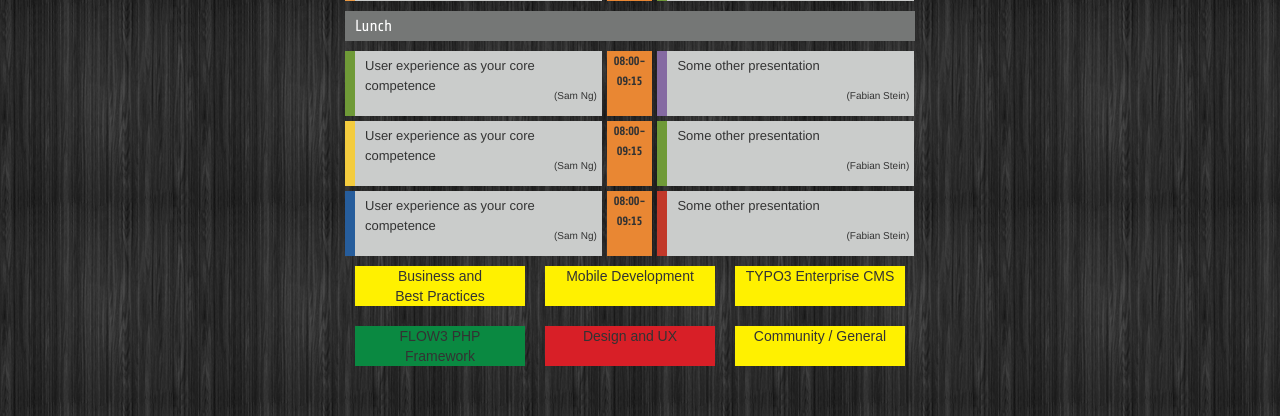
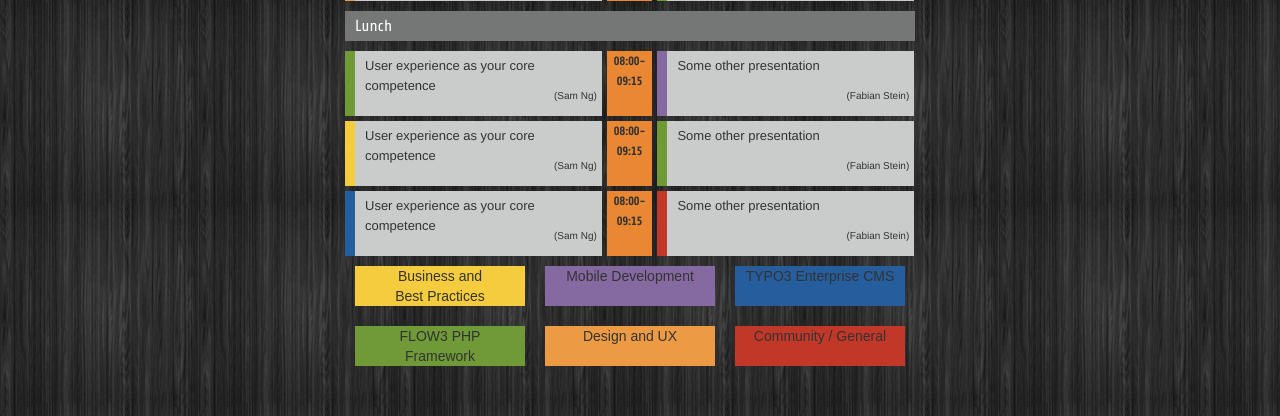
Before and after one commit to MultimediaOn10/t3con, a PHP site: page /oneuri/Theme_Entwurf/index.html in a window 1280 px wide. Shown: the part 594-1010 px from the top of the page. Run offline with PHP 8.4, Linux system fonts and the light colour scheme; some libraries are stand-ins or nearby versions; some web fonts are replaced.

Commit message:
Color Legend

```diff
--- a/Theme_Entwurf/css/main.css
+++ b/Theme_Entwurf/css/main.css
@@ -1,3 +1,13 @@
+
+/*--------------------------Farben----------------------*/
+purple: #856AA2;
+blue: #265D9C;
+red: #C13829;
+orange: #EC9A43;
+yellow: #F4CC3E;
+green: #6F9A37;
+
+
 /*Typo3 Fonttype*/
 @font-face { font-family: Share;  src: url('../font/Share-TTF/Share-Regular.ttf'); }
 @font-face {
@@ -143,12 +153,13 @@ body {
 	height: 40px;
 }
 
-#legend-yellow{background-color: #fff100}
-#legend-purple{background-color: #fff100}
-#legend-blue{background-color: #fff100}
-#legend-green{background-color: #0a8941}
-#legend-orange{background-color: #d81f27}
-#legend-grey{background-color: #fff100}
+#legend-yellow{background-color: #F4CC3E}
+#legend-purple{background-color: #856AA2}
+#legend-blue{background-color: #265D9C}
+#legend-green{background-color: #6F9A37}
+#legend-orange{background-color: #EC9A43}
+#legend-red{background-color: #C13829}
+
 
 
 /*****************************************/
--- a/Theme_Entwurf/index.html
+++ b/Theme_Entwurf/index.html
@@ -192,7 +192,7 @@
 						<div class="legend" id="legend-blue">TYPO3 Enterprise CMS</div>
 						<div class="legend" id="legend-green">FLOW3 PHP <br/>Framework</div>
 						<div class="legend" id="legend-orange">Design and UX</div>
-						<div class="legend" id="legend-grey">Community / General</div>
+						<div class="legend" id="legend-red">Community / General</div>
 					</div>
 				</div>
 			</div>
```
